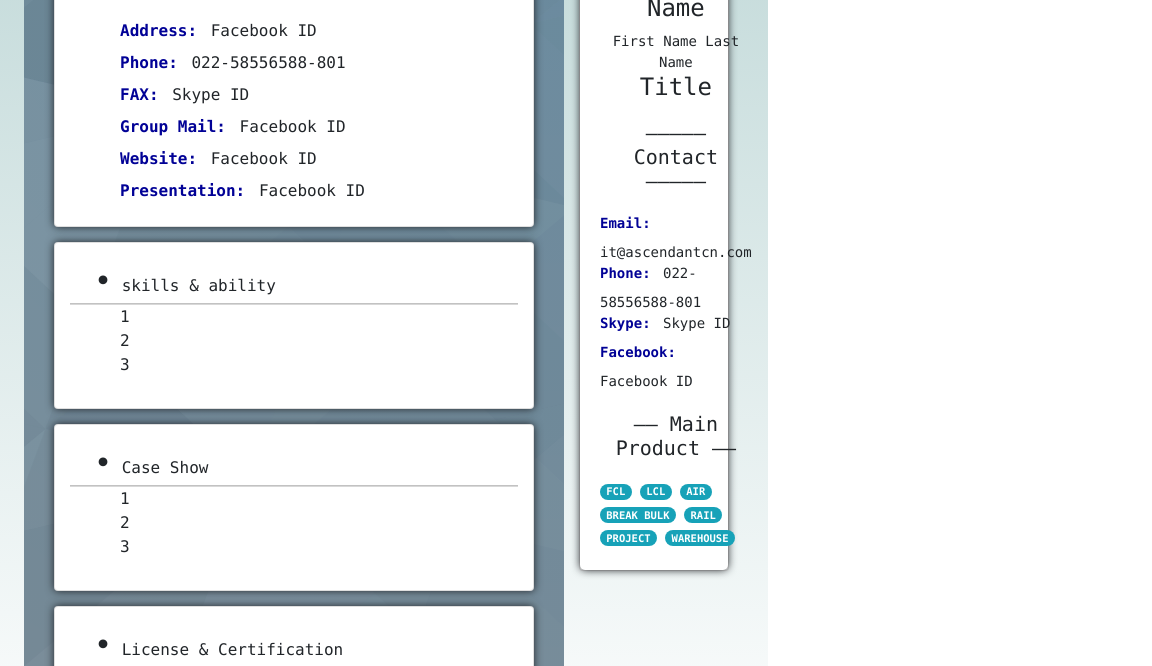
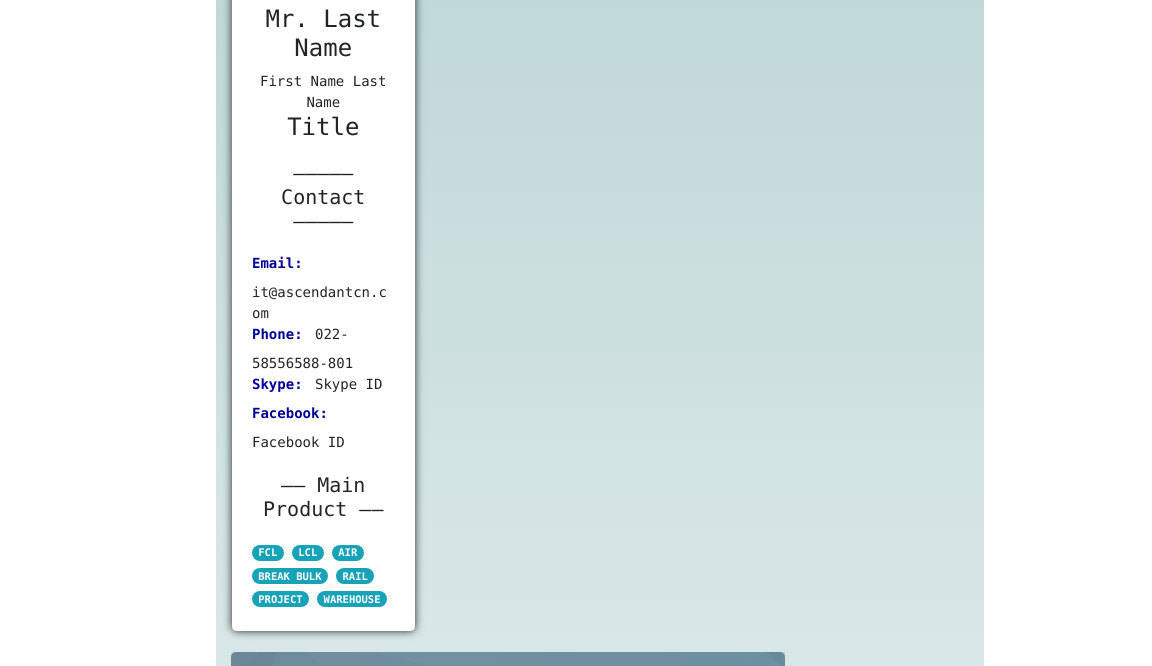
Before and after one commit to dmzsz/56, a website: page agent-profile.html in a window 768 px wide. Shown: the part 348-1014 px from the top of the page, 1152 px wide, since content can reach past the window. Drawn offline with Linux system fonts and the light colour scheme.

Commit message:
固定大于768小于1200分辨率时col宽，反转小于768分辨率时col的顺序，agent-profile增加sticky-top定位

```diff
--- a/agent-profile.html
+++ b/agent-profile.html
@@ -49,7 +49,7 @@
       <div class="container">
         <div class="row">
           <!-- left -->
-          <div class="agent-profile col-md-9 col-sm-12 left">
+          <div class="left-col col-md-9 col-sm-12 left-col">
             <div class="card">
               <div class="media company-media">
                 <img src="image/logo/msk.jpg" class="company-logo mr-2" alt="">
@@ -139,8 +139,8 @@
           </div>
           <!-- agent-profile -->
           <div class="agent-profile col-md-3 col-sm-12">
-            <div class="card container">
-              <div class="row base-info">
+            <div class="card sticky-top">
+              <div class=" base-info">
                 <div class="card-header">
                   <img src="image/ya-logo.jpg" class="avatar" alt="">
                 </div>
--- a/sass/agent-profile.scss
+++ b/sass/agent-profile.scss
@@ -1,6 +1,9 @@
-  @charset 'utf-8';
+@charset 'utf-8';
 $card-header: 120px;
 $agent-logo-width: 120px;
+body{
+  width:100%;
+}
 @mixin label() {
   font-weight: bold;
 
@@ -14,20 +17,49 @@ $agent-logo-width: 120px;
 
   background-color: #8080804f;
 }
+
+@media (min-width: 768px) and (max-width: 1200px) {
+  body{
+    width: 1200px;
+  }
+  .agent-profile-container .container:first-child {
+    max-width: 1140px;
+  }
+}
+
+@media (max-width: 768px) {
+  // 相差30px， 是.row造成的
+  .agent-profile .container-fluid:first-child {
+    min-width: 630px;
+    max-width: 768px; // width: 100%;
+  }
+  .agent-profile-container .container:first-child {
+    min-width: 600px;
+    max-width: 738px;
+  }
+  .agent-profile{
+    padding: 20px 0px;
+  }
+  .container-fluid .container .row{
+    flex-direction: column-reverse;
+  }
+}
+
 .agent-profile ul {
-	margin-left: 50px;
+  margin-left: 50px;
 }
+
 .agent-profile {
-  header + hr {
+  padding-right: 0px;
+  header+hr {
     height: 2px;
     margin: 0;
-
     background-color: rgb(63, 72, 147);
   }
   .agent-profile-container {
     // background: linear-gradient(to right, #3f4893, #3f4893 10%,white);
     background: linear-gradient(180deg, rgba(135, 181, 180, .6), white);
-    .left {
+    .left-col {
       position: relative;
       z-index: 0;
 
@@ -94,7 +126,7 @@ $agent-logo-width: 120px;
             vertical-align: center;
           }
         }
-        .company-media + hr {
+        .company-media+hr {
           margin: 0;
           padding: 0;
         }
@@ -109,10 +141,10 @@ $agent-logo-width: 120px;
             @include label;
           }
         }
-        .skills-ability{
-        	ul{
-        		// margin-left: 50px;
-        	}
+        .skills-ability {
+          ul {
+            // margin-left: 50px;
+          }
         }
       }
     }
@@ -122,11 +154,9 @@ $agent-logo-width: 120px;
         box-shadow: 0 0 8px;
         .card-header {
           position: relative; // display: flex;
-
           width: 100%;
           height: $card-header;
           padding: 0; // padding-bottom: 25px;
-
           text-align: center;
 
           background: url('../image/top.svg') center/cover;
@@ -143,7 +173,6 @@ $agent-logo-width: 120px;
         }
         .card-body {
           font-size: .875rem; // 14px
-
           margin-top: ($agent-logo-width)/2;
           .people {
             .info-item:first-child {
```
Also changed, not shown: agent-details.html (+1 -1 lines), css/agent-profile.css.
